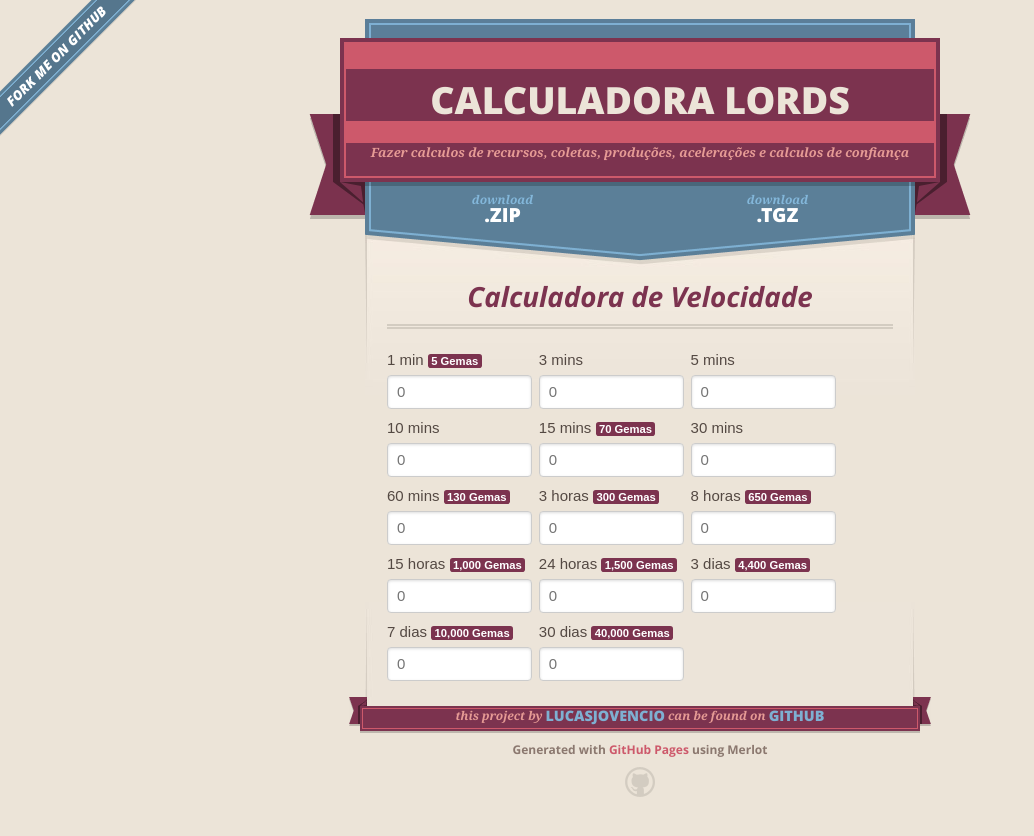
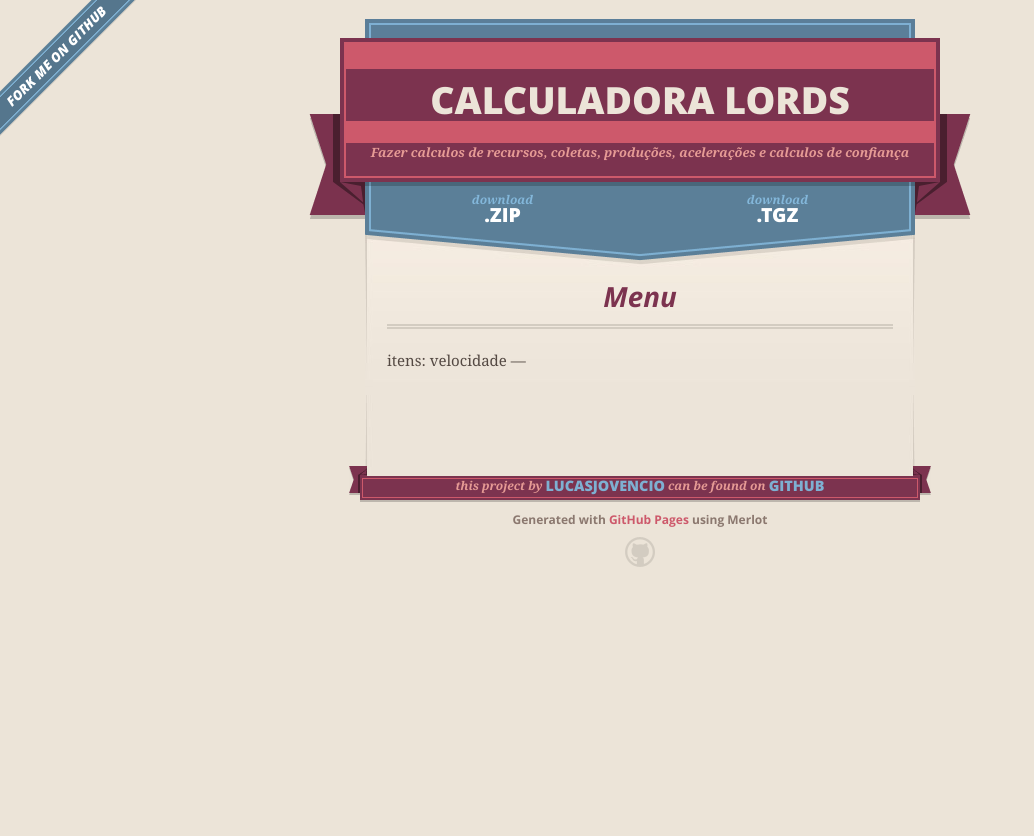
Before and after one commit to lucasjovencio/lordesmobile, a Jekyll site: the page built from index.md, in a window 1280 px wide. Shown: the top 836 px of the page, without its empty margins (0-1034 px from the left). Built offline with Jekyll 4.4.1, drawn with Linux system fonts in a browser that asks for light colours; nearby versions of some CDN libraries; our own code applies the rules of GitHub Pages for plain Markdown files.

Commit message:
Update index.md

```diff
--- a/index.md
+++ b/index.md
@@ -2,82 +2,8 @@
 layout: default
 ---
 
-## Calculadora de Velocidade
+## Menu
 
-<form class="pure-form pure-form-stacked">
-    <fieldset>
-
-        <div class="pure-g pure-g-no-sparcing">
-            <div class="pure-u-1-1-1">
-                <label for="min">1 min  <span class="label-pen">5 Gemas</span> </label>
-                <input  class="pure-u-23-24" type="number" placeholder="0">
-            </div>
-
-            <div class="pure-u-1-1-1">
-                <label for="min">3 mins</label>
-                <input  class="pure-u-23-24" type="number" placeholder="0">
-            </div>
-
-            <div class="pure-u-1-1-1">
-                <label for="min">5 mins</label>
-                <input  class="pure-u-23-24" type="number" placeholder="0">
-            </div>
-
-            <div class="pure-u-1-1-1">
-                <label for="min">10 mins</label>
-                <input  class="pure-u-23-24" type="number" placeholder="0">
-            </div>
-
-            <div class="pure-u-1-1-1">
-                <label for="min">15 mins <span class="label-pen">70 Gemas</span></label>
-                <input  class="pure-u-23-24" type="text" placeholder="0">
-            </div>
-
-            <div class="pure-u-1-1-1">
-                <label for="min">30 mins</label>
-                <input  class="pure-u-23-24" type="number" placeholder="0">
-            </div>
-
-            <div class="pure-u-1-1-1">
-                <label for="min">60 mins <span class="label-pen">130 Gemas</span></label>
-                <input  class="pure-u-23-24" type="number" placeholder="0">
-            </div>
-
-            <div class="pure-u-1-1-1">
-                <label for="min">3 horas <span class="label-pen">300 Gemas</span></label>
-                <input  class="pure-u-23-24" type="number" placeholder="0">
-            </div>
-
-            <div class="pure-u-1-1-1">
-                <label for="min">8 horas <span class="label-pen">650 Gemas</span></label>
-                <input  class="pure-u-23-24" type="number" placeholder="0">
-            </div>
-
-            <div class="pure-u-1-1-1">
-                <label for="min">15 horas <span class="label-pen">1,000 Gemas</span></label>
-                <input  class="pure-u-23-24" type="number" placeholder="0">
-            </div>
-
-            <div class="pure-u-1-1-1">
-                <label for="min">24 horas <span class="label-pen">1,500 Gemas</span></label>
-                <input  class="pure-u-23-24" type="text" placeholder="0">
-            </div>
-
-            <div class="pure-u-1-1-1">
-                <label for="min">3 dias  <span class="label-pen">4,400 Gemas</span></label>
-                <input  class="pure-u-23-24" type="number" placeholder="0">
-            </div>
-
-            <div class="pure-u-1-1-1">
-                <label for="min">7 dias  <span class="label-pen">10,000 Gemas</span></label>
-                <input  class="pure-u-23-24" type="number" placeholder="0">
-            </div>
-
-            <div class="pure-u-1-1-1">
-                <label for="min">30 dias <span class="label-pen">40,000 Gemas</span></label>
-                <input  class="pure-u-23-24" type="number" placeholder="0">
-            </div>
-        </div>
-
-    </fieldset>
-</form>
+---
+itens: velocidade
+---
```
